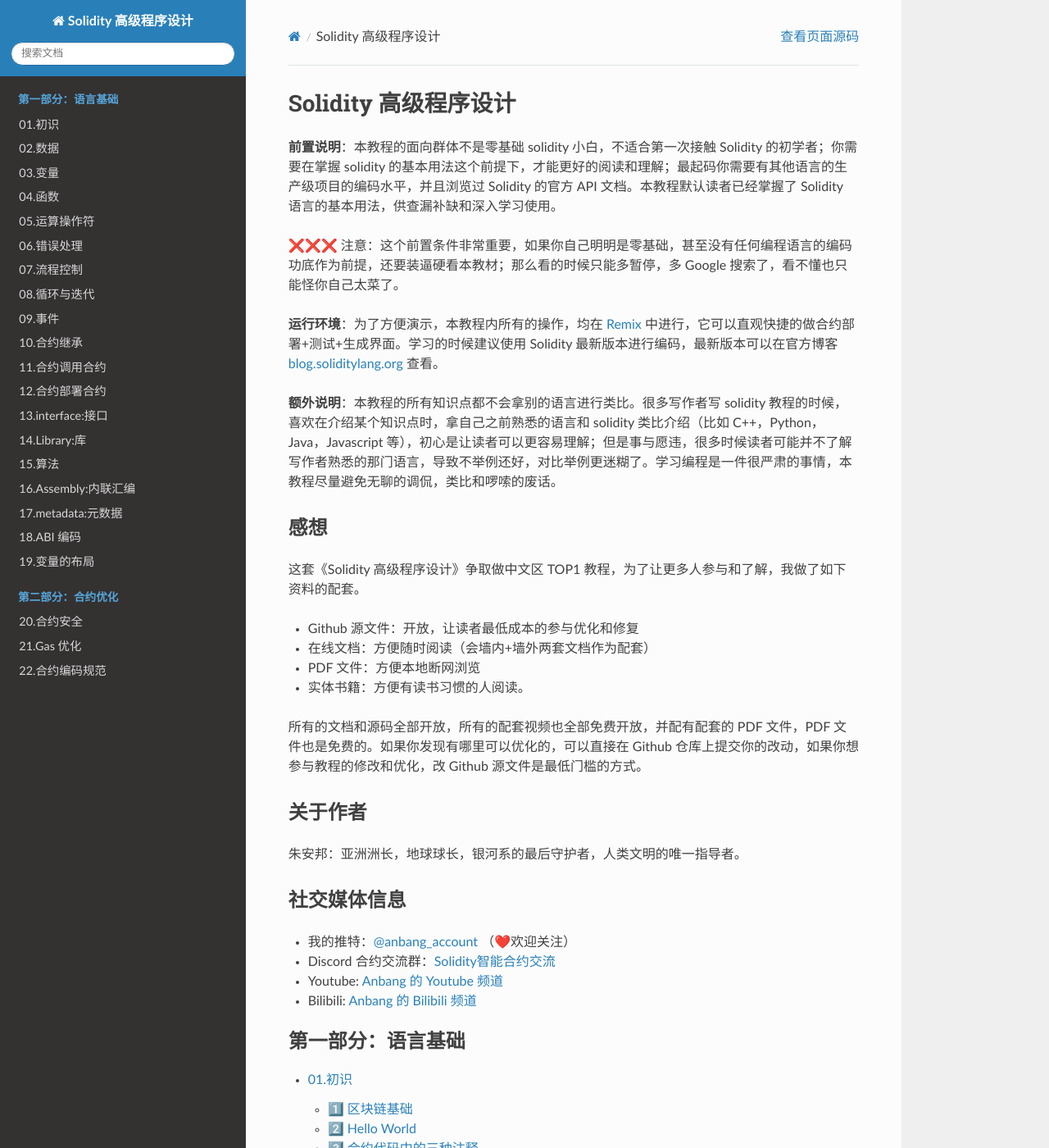
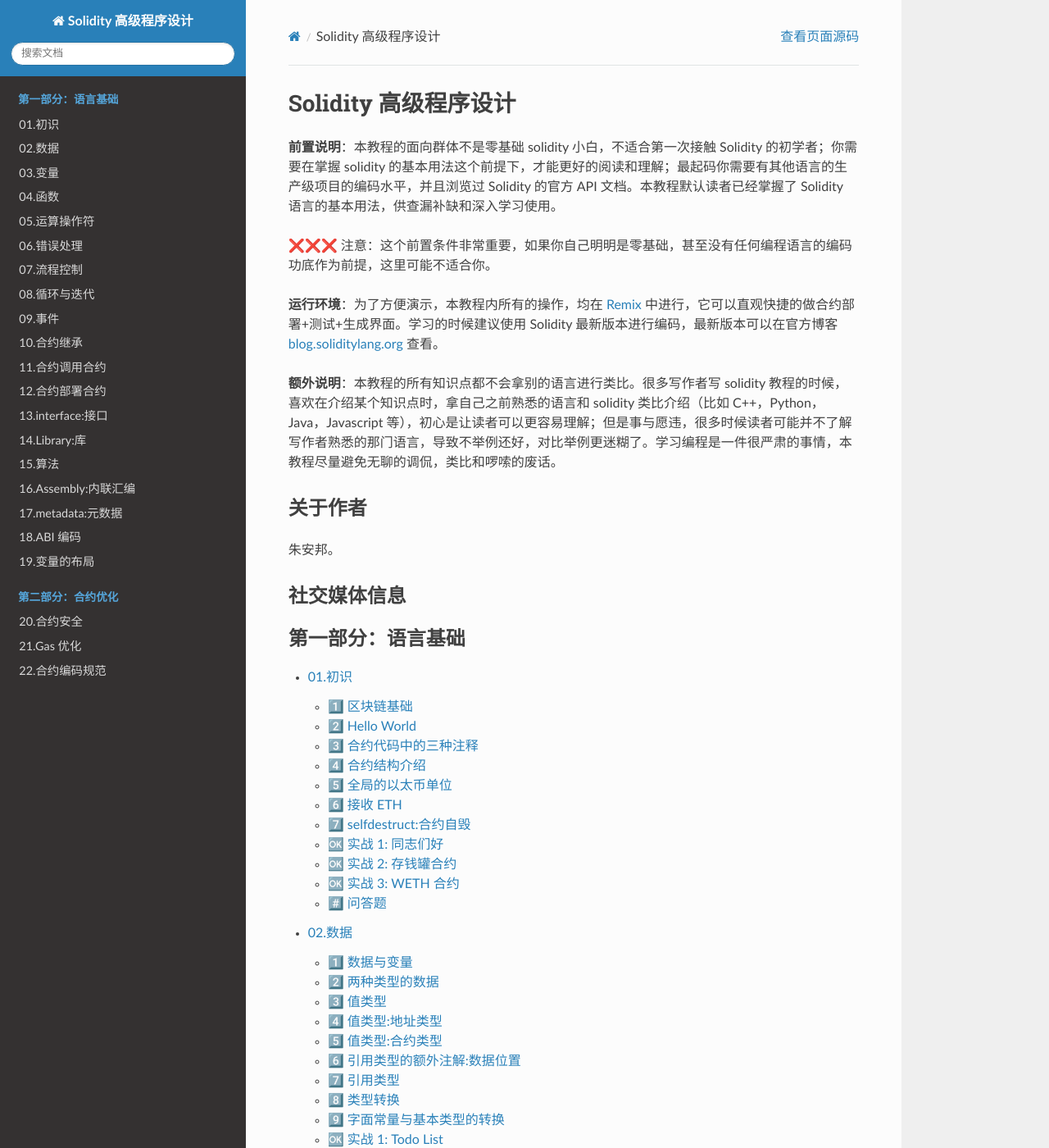
Before and after one commit to anbang/professional-solidity, a Sphinx documentation site: the page built from docs/index.rst, in a window 1280 px wide and 1400 px high. Shown: the whole window at 82% size. Built offline with Sphinx 7.4.7 and the Read the Docs theme 3.1.0, drawn with Linux system fonts in a browser that asks for light colours.

```diff
--- a/docs/index.rst
+++ b/docs/index.rst
@@ -8,8 +8,7 @@ Solidity 的官方 API 文档。本教程默认读者已经掌握了 Solidity
 语言的基本用法，供查漏补缺和深入学习使用。
 
 ❌❌❌
-注意：这个前置条件非常重要，如果你自己明明是零基础，甚至没有任何编程语言的编码功底作为前提，还要装逼硬看本教材；那么看的时候只能多暂停，多
-Google 搜索了，看不懂也只能怪你自己太菜了。
+注意：这个前置条件非常重要，如果你自己明明是零基础，甚至没有任何编程语言的编码功底作为前提，这里可能不适合你。
 
 **运行环境**\ ：为了方便演示，本教程内所有的操作，均在
 `Remix <https://remix.ethereum.org/>`__
@@ -22,33 +21,19 @@ solidity 教程的时候，喜欢在介绍某个知识点时，拿自己之前
 solidity 类比介绍（比如 C++，Python，Java，Javascript
 等），初心是让读者可以更容易理解；但是事与愿违，很多时候读者可能并不了解写作者熟悉的那门语言，导致不举例还好，对比举例更迷糊了。学习编程是一件很严肃的事情，本教程尽量避免无聊的调侃，类比和啰嗦的废话。
 
-感想
-----
-
-这套《Solidity 高级程序设计》争取做中文区 TOP1 教程，为了让更多人参与和了解，我做了如下资料的配套。
-
--  Github 源文件：开放，让读者最低成本的参与优化和修复
--  在线文档：方便随时阅读（会墙内+墙外两套文档作为配套）
--  PDF 文件：方便本地断网浏览
--  实体书籍：方便有读书习惯的人阅读。
-
-所有的文档和源码全部开放，所有的配套视频也全部免费开放，并配有配套的 PDF
-文件，PDF 文件也是免费的。如果你发现有哪里可以优化的，可以直接在 Github
-仓库上提交你的改动，如果你想参与教程的修改和优化，改 Github
-源文件是最低门槛的方式。
 
 关于作者
 --------
 
-朱安邦：亚洲洲长，地球球长，银河系的最后守护者，人类文明的唯一指导者。
+朱安邦。
 
 社交媒体信息
 ------------
 
-- 我的推特：\ `@anbang_account <https://twitter.com/anbang_account>`__ （❤️欢迎关注）
-- Discord 合约交流群：\ `Solidity智能合约交流 <https://discord.gg/AZmEtpmAjx>`__
-- Youtube: \ `Anbang 的 Youtube 频道 <https://www.youtube.com/c/anbang>`__
-- Bilibili: \ `Anbang 的 Bilibili 频道 <https://space.bilibili.com/59312814>`__
+.. - 我的推特：\ `@anbang_account <https://twitter.com/anbang_account>`__ （❤️欢迎关注）
+.. - Discord 合约交流群：\ `Solidity智能合约交流 <https://discord.gg/AZmEtpmAjx>`__
+.. - Youtube: \ `Anbang 的 Youtube 频道 <https://www.youtube.com/c/anbang>`__
+.. - Bilibili: \ `Anbang 的 Bilibili 频道 <https://space.bilibili.com/59312814>`__
 
 .. toctree::
    :maxdepth: 2
```
Also changed, not shown: README.md (+10 -9 lines).
